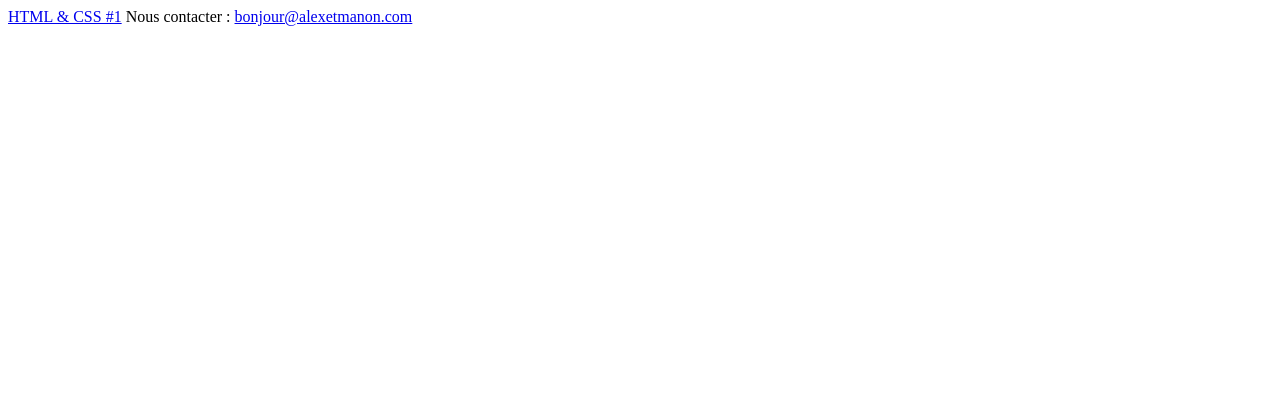
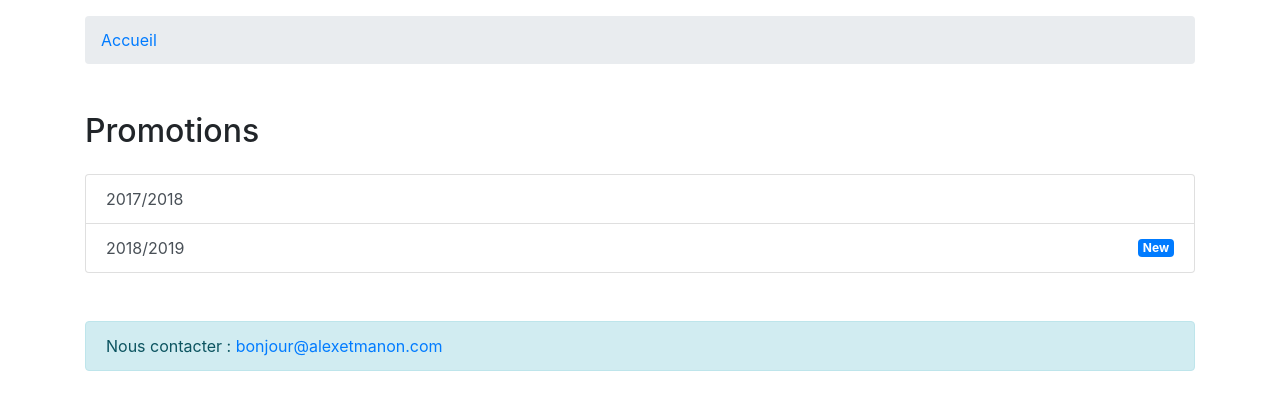
Before and after one commit to alexetmanon/courses-dsaa, a plain HTML site: page public/index.html in a window 1280 px wide. Drawn offline with nearby package versions, Linux system fonts and the light colour scheme.

Commit message:
Adds bootstrap and move old courses

```diff
--- a/public/index.html
+++ b/public/index.html
@@ -1,10 +1,44 @@
 <html>
   <head>
     <title>DSAA #1</title>
+
+    <link rel="stylesheet" href="https://maxcdn.bootstrapcdn.com/bootstrap/4.0.0/css/bootstrap.min.css" integrity="sha384-Gn5384xqQ1aoWXA+058RXPxPg6fy4IWvTNh0E263XmFcJlSAwiGgFAW/dAiS6JXm" crossorigin="anonymous">
   </head>
   <body>
-    <a href="./pages/html-1.html">HTML &amp; CSS #1</a>
+    <div class="container">
+      <div class="row">
+        <div class="col py-3">
+          <nav aria-label="breadcrumb">
+            <ol class="breadcrumb">
+              <li class="breadcrumb-item active" aria-current="page"><a href="/">Accueil</a></li>
+            </ol>
+          </nav>
+        </div>
+      </div>
+        <div class="row">
+          <div class="col py-3">
+            <h2>Promotions</h2>
 
-    Nous contacter : <a href="mailto:bonjour@alexetmanon.com">bonjour@alexetmanon.com</a>
+            <div class="py-3">
+              <div class="list-group">
+                <a href="./pages/2017-2018" class="list-group-item list-group-item-action">
+                  2017/2018
+                </a>
+                <a href="./pages/2018-2019" class="list-group-item list-group-item-action d-flex justify-content-between align-items-center">
+                  2018/2019
+                  <span class="badge badge-primary">New</span>
+                </a>
+              </div>
+            </div>
+          </div>
+        </div>
+        <div class="row">
+          <div class="col py-3">
+            <div class="alert alert-info" role="alert">
+              Nous contacter : <a href="mailto:bonjour@alexetmanon.com">bonjour@alexetmanon.com</a>
+            </div>
+          </div>
+        </div>
+      </div>
   </body>
 </html>
```
Also changed, not shown: public/pages/2017-2018/index.html (added, +9 -0 lines), public/pages/2018-2019/index.html (added, +46 -0 lines), public/pages/2017-2018/difference_between_margin_and_padding_fit_big_width.jpg (renamed from public/pages/difference_between_margin_and_padding_fit_big_width.jpg), public/pages/2017-2018/freddy.html (renamed from public/pages/freddy.html), public/pages/2017-2018/html-1.css (renamed from public/pages/html-1.css), public/pages/2017-2018/html-1.html (renamed from public/pages/html-1.html).
